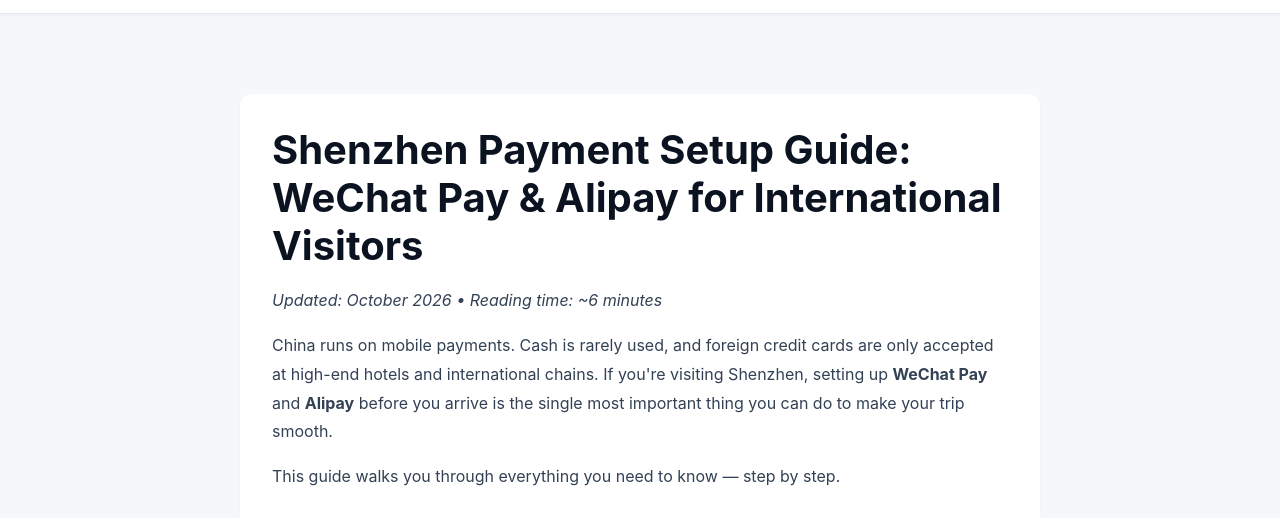
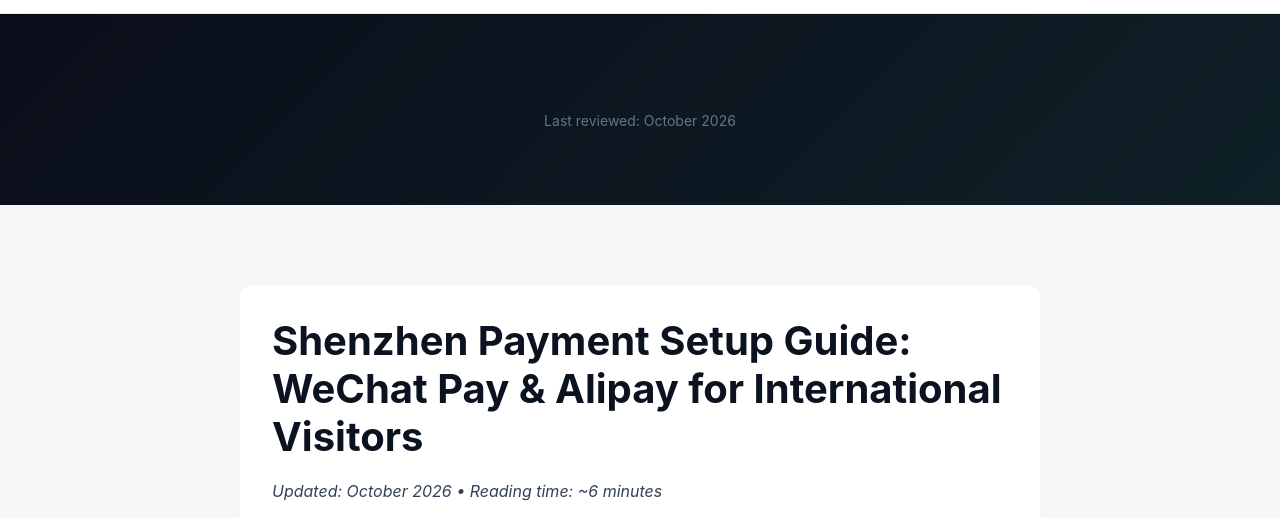
Before and after one commit to zhaojn515/roami-travel, a plain HTML site: page guides/shenzhen-payment-setup/index.html in a window 1280 px wide. Shown: the part 225-743 px from the top of the page. Drawn offline with Linux system fonts and the light colour scheme.

Commit message:
Add hero section to payment setup guide (match china-travel-apps style)

```diff
--- a/guides/shenzhen-payment-setup/index.html
+++ b/guides/shenzhen-payment-setup/index.html
@@ -85,6 +85,27 @@
 
   <script async src="https://www.googletagmanager.com/gtag/js?id=AW-18518352623"></script>
   <script src="/scripts/ga4.js"></script>
+<style>
+    .apps-hero {
+      background: linear-gradient(135deg, #0a0e1a 0%, #0f2027 100%);
+      color: white;
+      padding: 6rem 0 3rem;
+      text-align: center;
+    }
+    .apps-hero h1 {
+      color: white;
+      font-size: 2.25rem;
+      margin-bottom: 0.75rem;
+    }
+    .apps-hero .reviewed {
+      color: var(--color-text-light);
+      font-size: 0.875rem;
+      margin-bottom: 1.5rem;
+    }
+    @media (min-width: 768px) {
+      .apps-hero h1 { font-size: 2.75rem; }
+    }
+</style>
 </head>
 <body>
   <header class="site-header">
@@ -105,6 +126,11 @@
   </header>
 
   <main>
+    <section class="apps-hero">
+      <div class="container">
+        <p class="reviewed">Last reviewed: October 2026</p>
+      </div>
+    </section>
     <section class="section">
       <div class="container">
         <div class="guide-content">
```
